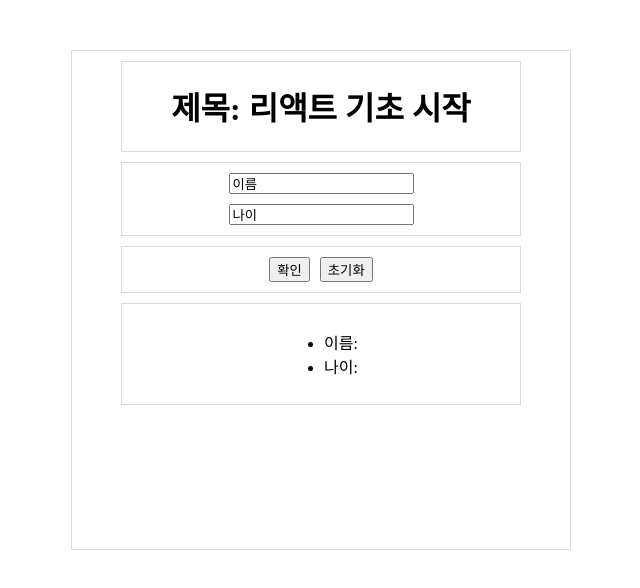
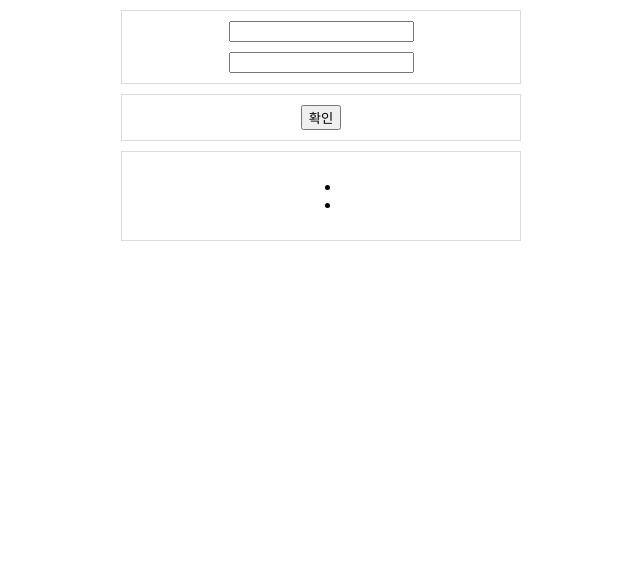
Before and after one commit to JINHYUN-BRIGHTEVERYDAY/React-Study, a React (Vite) app: page / in a window 1280 px wide. Shown: the top 588 px of the page, without its empty margins (319-959 px from the left). Built offline with nearby package versions, Linux system fonts and the light colour scheme.

Commit message:
Feat : props 실습

```diff
--- /dev/null
+++ b/src/ch02/App02_2.jsx
@@ -0,0 +1,111 @@
+import { use, useState } from "react";
+
+
+// App02_2 컴포넌트 (부모 컴포넌트)
+/**
+ * 전체 어플리케이션의 컨테이너 역할
+ *
+ */
+function App02_2() {
+    // 현재 이름 값과 업데이트 함수
+    const [name, setName] = useState("");
+    // 현재 나이 값과 업데이트 함수
+    const [age, setAge] = useState("");
+    // ButtonBox 확인 버튼 눌렀을 때 DisplayBox에 최종적으로 출력될 값
+    const [ displayName, setDisplayName ] = useState("");
+    // ButtonBox 확인 버튼 눌렀을 때 DisplayBox에 출력될 나이 값
+    const [ displayAge, setDisplayAge ] = useState("");
+
+    return <div>
+        {/* props 전달 (단방향 데이터 흐름) */}
+        {/* <InputBox>**에게는 입력 값 (name, age)과 업데이트 함수 (setName, setAge)를 전달하여 값을 입력받도록 */}
+        <InputBox name={name} setName={setName} age={age} setAge={setAge} />
+        {/* <ButtonBox>에게는 현재 입력 값 (name, age)과 출력 값 업데이트 함수 (setDisplayName, setDisplayAge)를 전달하여 클릭 이벤트를 처리하도록 */}
+        <ButtonBox setDisplayName={setDisplayName} setDisplayAge={setDisplayAge} name={name} age={age}/>
+        {/* <DisplayBox>에게는 최종 출력 값 (displayName, displayAge)을 전달하여 화면에 표시하도록 */}
+        <DisplayBox displayName={displayName} displayAge={displayAge} />
+    </div>
+}
+
+export default App02_2;
+
+
+
+//구조분해 원칙 잘 지켜주기
+// InputBox의 역할은 부모로부터 받은 Props (상태값과 세터 함수)를 사용하여 사용자 입력을 처리하기
+
+/*
+제어 컴포넌트: <input> 태그의 value에 name과 age를 연결하고, onChange 이벤트를 통해 setName과 setAge를 호출하여 부모의 상태를 업데이트한다.
+React에서는 이렇게 상태가 <input>의 값을 제어하는 것을 제어 컴포넌트 (Controlled Component)
+*/
+
+// Props 수신 : name, setName, age, setAGe 구조분해 할당으로 받기
+function InputBox({name, setName, age, setAge}) {
+
+    // 변수인데 왜 계속 const 처리하나 -> 함수의 정의
+    const handleNameInputOnChange = (e) => {
+        console.log(e.target.value);
+        setName(e.target.value);
+    }
+
+
+    /*
+    const로 함수 정의: handleNameInputOnChange 함수를 const로 정의하는 것은 JavaScript의 일반적인 방식입니다. 함수를 변수에 할당하는 것이며, React 컴포넌트 내에서 이벤트 핸들러를 정의할 때 주로 사용됩니다
+    */
+    const handleAgeInputOnChange = (e) => {
+        console.log(e.target.value);
+        setAge(e.target.value);
+    }
+
+    return <div className="input-box">
+        {/* 입력받은 값을 어떻게든 처리해야 함 -> onChange 필수 */}
+        {/* e.target -> 이벤트가 일어난 대상, input의 요소 */}
+        <input type="text"  value={name} onChange={handleNameInputOnChange} />
+        <input type="text"  value={age} onChange={handleAgeInputOnChange} />
+    </div>
+}
+
+
+
+// ButtonBox는 사용자의 의도(확인)를 포착하고 이를 통해 부모의 상태를 변경하는 역할
+// Props 수신: 현재 입력 값 (name, age)과 최종 출력 상태를 변경할 함수 (setDisplayName, setDisplayAge)를 받기
+// Props도 구조분해로 받음
+function ButtonBox({setDisplayName, setDisplayAge, name, age}) {
+
+
+    /*
+    이벤트 로직:
+    handleOnClick 함수가 버튼 클릭 시 실행된다
+
+    이 함수는 현재 입력 필드에서 받은 값 (name, age)을 최종 출력 상태 (displayName, displayAge)로 복사하도록 부모의 세터 함수를 호출한다
+    */
+    const handleOnClick = () => {
+        setDisplayName(name);
+        setDisplayAge(age);
+    }
+
+    /* ButtonBox는 데이터를 직접 소유하지 않지만, 부모의 **데이터를 변경할 수 있는 권한(세터 함수)**을 Props로 전달받아 실행함으로써 부모 컴포넌트의 리렌더링을 유발 */
+    return <div className="button-box">
+        <button onClick={handleOnClick}>확인</button>
+    </div>
+}
+
+/**
+ * 렌더링
+ * Props
+ * 이벤트
+ */
+
+// DisplayBox 컴포넌트 (데이터 출력)
+// DisplayBox는 가장 단순한 역할, 즉 부모로부터 받은 데이터를 화면에 표시하는 역할만 수행합니다.
+// Props 수신: displayName과 displayAge를 받음
+function DisplayBox({displayName, displayAge}) {
+    return <div className="display-box">
+        <ul>
+            {/* 데이터 출력: 받은 값을 <li> 태그 내에 출력 */}
+            {/* 이 컴포넌트는 오직 Props에 의존하여 렌더링되므로 순수 함수의 특성 */}
+            <li>{displayName}</li>
+            <li>{displayAge}</li>
+        </ul>
+    </div>
+}
--- a/src/main.jsx
+++ b/src/main.jsx
@@ -1,17 +1,19 @@
 import { createRoot } from 'react-dom/client'
 import App01 from './ch01/App01';
 import App02 from './ch02/App02';
+import App02_2 from './ch02/App02_2';
 import Counter from './ch02/Counter';
 
 // 컴포넌트
 // const name = "김준일" "김준이";
 
 // const currentApp = "ch01_1";
-const currentApp = "ch02";
+const currentApp = "ch02_2";
 
 const appObj = {
     ch01 : <App01 />,
     ch02 : <App02 />,
+    ch02_2 : <App02_2/>,
     counter: <Counter />,
 
     // "ch02" : <App02 />,
@@ -24,6 +26,8 @@
 // 두 개 이상 태그 -> 예외없이 반드시 감싸야
 // 열렸으면 닫기
 
+
+// -------------------------- 렌더링 절차 --------------------------------
 // const root = document.getElementById('root');
 // createRoot(root).render(appObj[currentApp]);
 
@@ -40,7 +44,9 @@
 
 
 // 렌더링을 어떤 거 해야 할지
-createRoot(document.getElementById('root')).render(appObj.ch02);
+createRoot(document.getElementById('root')).render(appObj.ch02_2);
+
+
 
 // function BoxComponent() {
 //     // return <div>{<TitleComponent()}</div>
```
